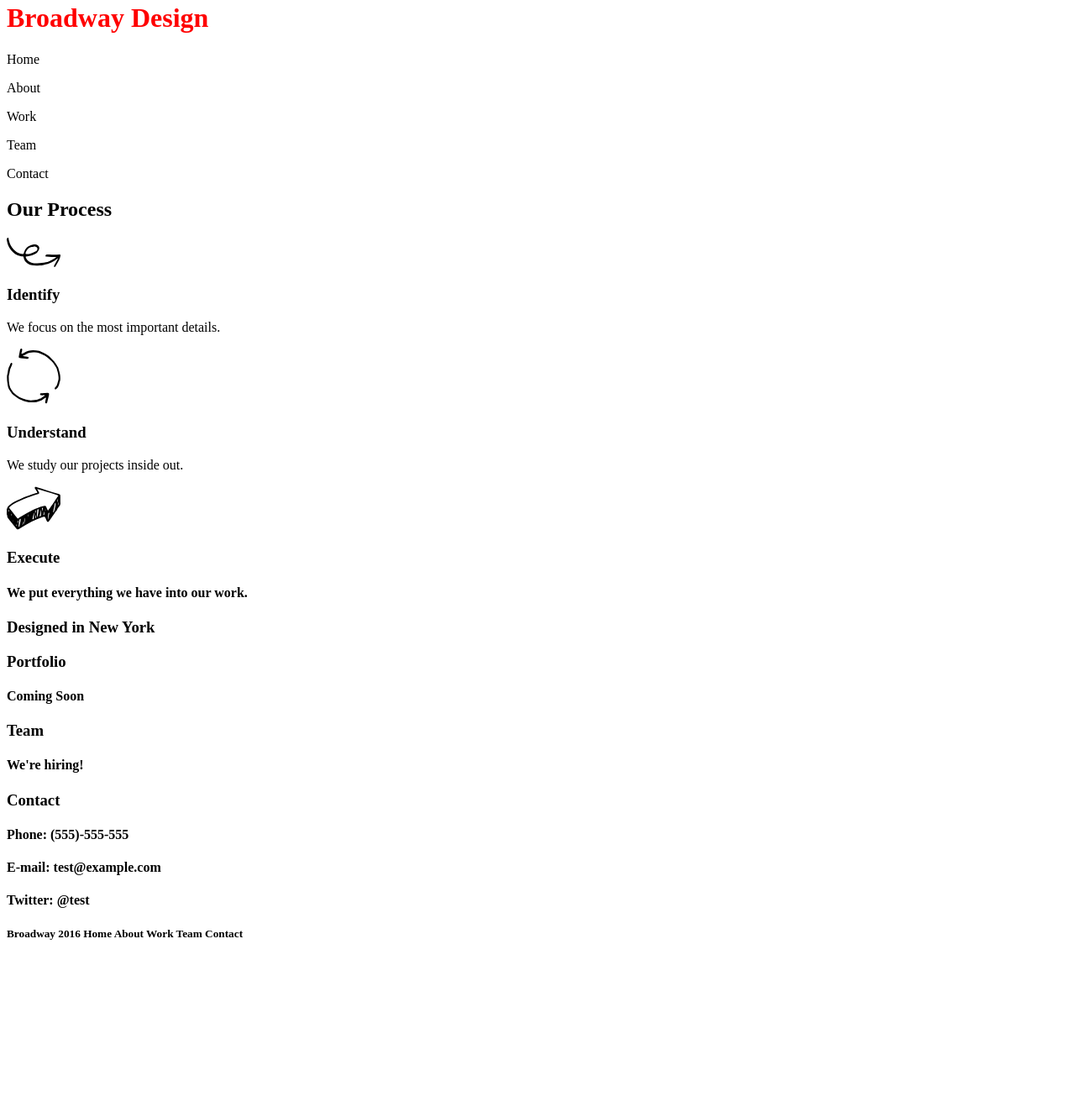
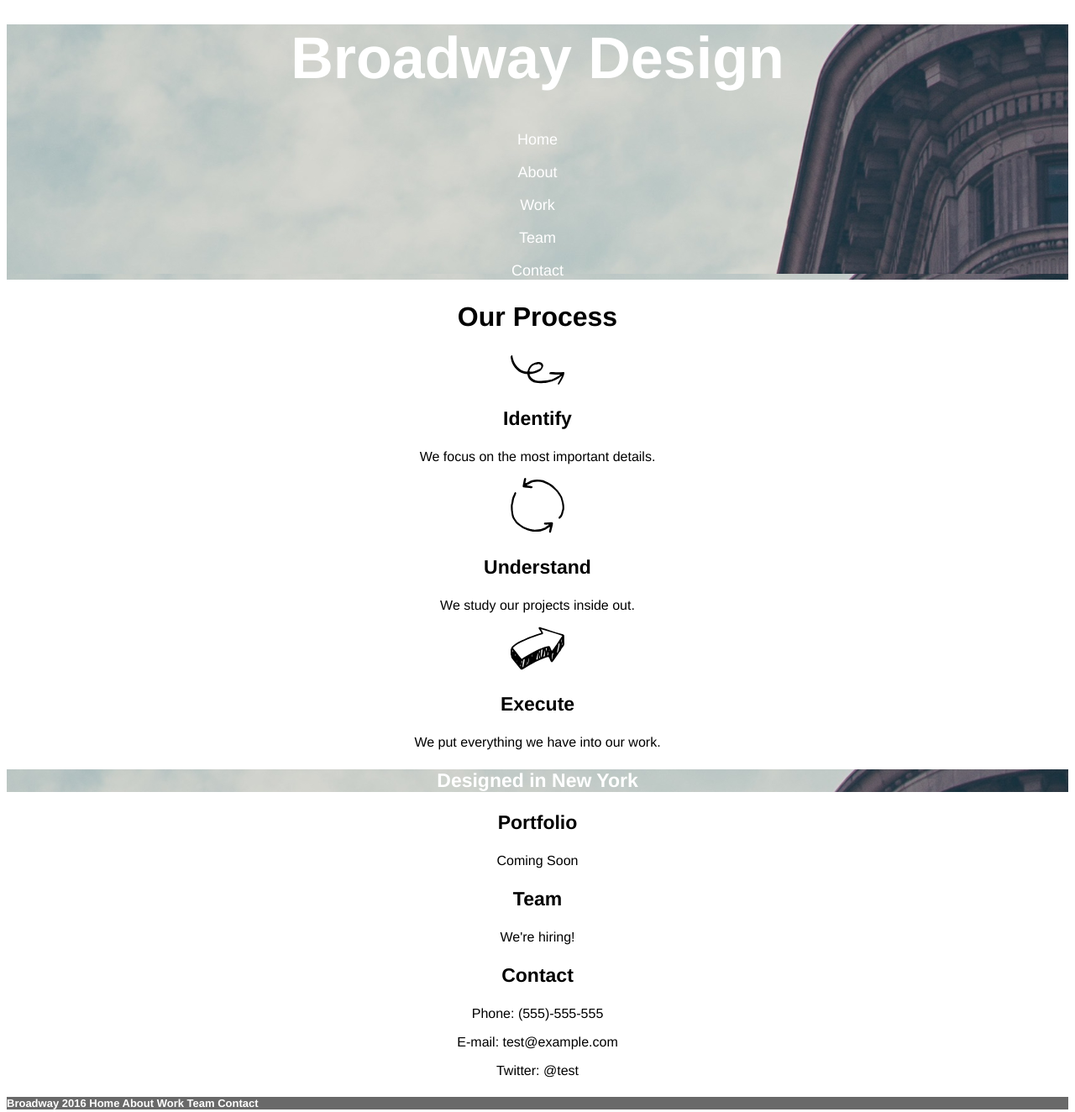
Before and after one commit to LauraHoward1904/broadway, a plain HTML site: page index.html in a window 1280 px wide. Shown: the part 18-1342 px from the top of the page at 84% size. Before the commit the page ends 1160 px from the top, so only its background shows below. Drawn offline with Linux system fonts and the light colour scheme.

Commit message:
add css.

```diff
--- a/index.html
+++ b/index.html
@@ -5,13 +5,15 @@
     <title>Broadway</title>
   </head>
   <body>
-    <div>
-      <h1> Broadway Design </h1>
+    <div class="buildingbackground fontwhite">
+      <h1 class="header"> Broadway Design </h1>
+      <div class="menu">
         <p>Home</p>
         <p>About</p>
         <p>Work</p>
         <p>Team</p>
         <p>Contact</p>
+      </div>
     </div>
     <h2>Our Process </h2>
       <img src="resources/images/identify.svg">
@@ -22,19 +24,20 @@
           <p>We study our projects inside out.</p>
       <img src="resources/images/execute.svg">
       <h3>Execute</h3>
-          <h4>We put everything we have into our work.</h4>
-    <div>
+          <p>We put everything we have into our work.</p>
+    <div class="buildingbackground fontwhite">
       <h3>Designed in New York</h3>
     </div>
     <h3>Portfolio</h3>
-      <h4>Coming Soon</h4>
+      <p>Coming Soon</p>
     <h3>Team</h3>
-      <h4>We're hiring!</h4>
+      <p>We're hiring!</p>
     <h3>Contact</h3>
-      <h4>Phone: (555)-555-555</h4>
-      <h4>E-mail: test@example.com </h4>
-      <h4>Twitter: @test </h4>
-    <h5>Broadway 2016 <strong>Home About Work Team Contact</strong>
+      <p>Phone: (555)-555-555</p>
+      <p>E-mail: test@example.com </p>
+      <p>Twitter: @test </p>
+      <h5 class="footer">Broadway 2016 <strong>Home About Work Team Contact</strong>
+        </h5>
 
   </body>
 </html>
--- a/resources/style.css
+++ b/resources/style.css
@@ -1,3 +1,42 @@
-h1 {
-  color: red;
+body {
+  font-family: helvetica;
+  text-align: center;
 }
+
+.header {
+  font-size: 70px;
+  font-weight: bold;
+}
+
+h2 {
+  font-size: 32px;
+  font-weight: bold;
+}
+
+h3 {
+  font-size: 23px;
+  font-weight: bold;
+}
+
+h4 {
+  font-size: 14px;
+}
+
+.buildingbackground{
+  background-image: url("images/flatiron.png");
+}
+
+.fontwhite {
+  color: white;
+}
+
+.footer {
+  font-size: 13px;
+  color: white;
+  background-color: dimgray;
+  text-align: left;
+}
+
+.menu {
+  font-size: 18px;
+}
```
Also changed, not shown: resources/images/flatiron.png (added).
